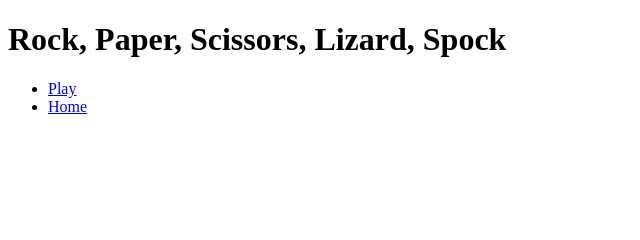
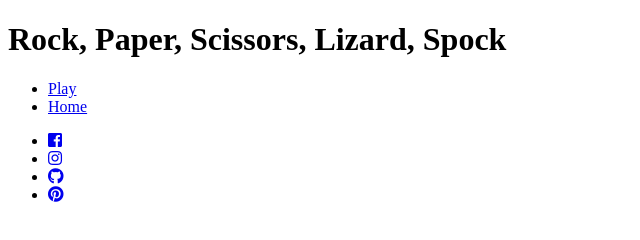
Before and after one commit to dandon1990/RPSLS, a plain HTML site: page game.html in a window 1280 px wide. Shown: the whole page, without its empty margins (0-640 px from the left). Drawn offline with Linux system fonts and the light colour scheme.

Commit message:
Copy footer with social links to game.html page

```diff
--- a/game.html
+++ b/game.html
@@ -26,7 +26,23 @@
             </ul>
         </nav>
     </header>
+    <footer>
+        <ul>
+            <li>
+                <a href="https://www.facebook.com/" target="_blank" rel="noopener" aria-label="Visit our Facebook page (opens in a new tab)"><i class="fab fa-facebook-square"></i></a>
+            </li>
+            <li>
+             <a href="https://www.instagram.com/" target="_blank" rel="noopener" aria-label="Visit our Instagram page (opens in a new tab)"><i class="fab fa-instagram"></i></a>
+            </li>
+            <li>
+             <a href="https://github.com/" target="_blank" rel="noopener" aria-label="Visit our GitHub page (opens in a new tab)"><i class="fab fa-github"></i></a>
+            </li>
+            <li>
+             <a href="https://www.pinterest.co.uk/"target="_blank" rel="noopener" aria-label="Visit our Pinterest page (opens in a new tab)"><i class="fab fa-pinterest"></i></a>
+            </li>
+        </ul>
 
+    </footer>
 
     <script src="assets/js/script.js"></script>
 </body>
```
